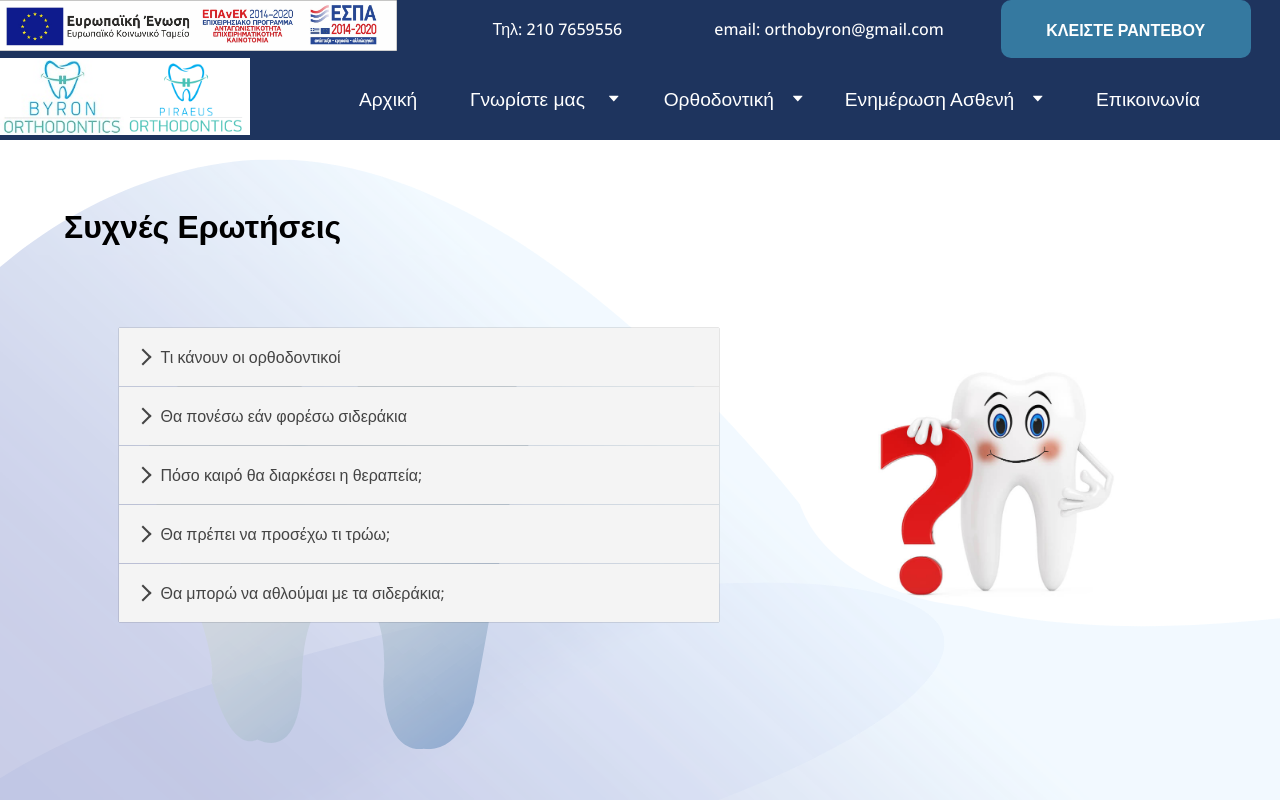
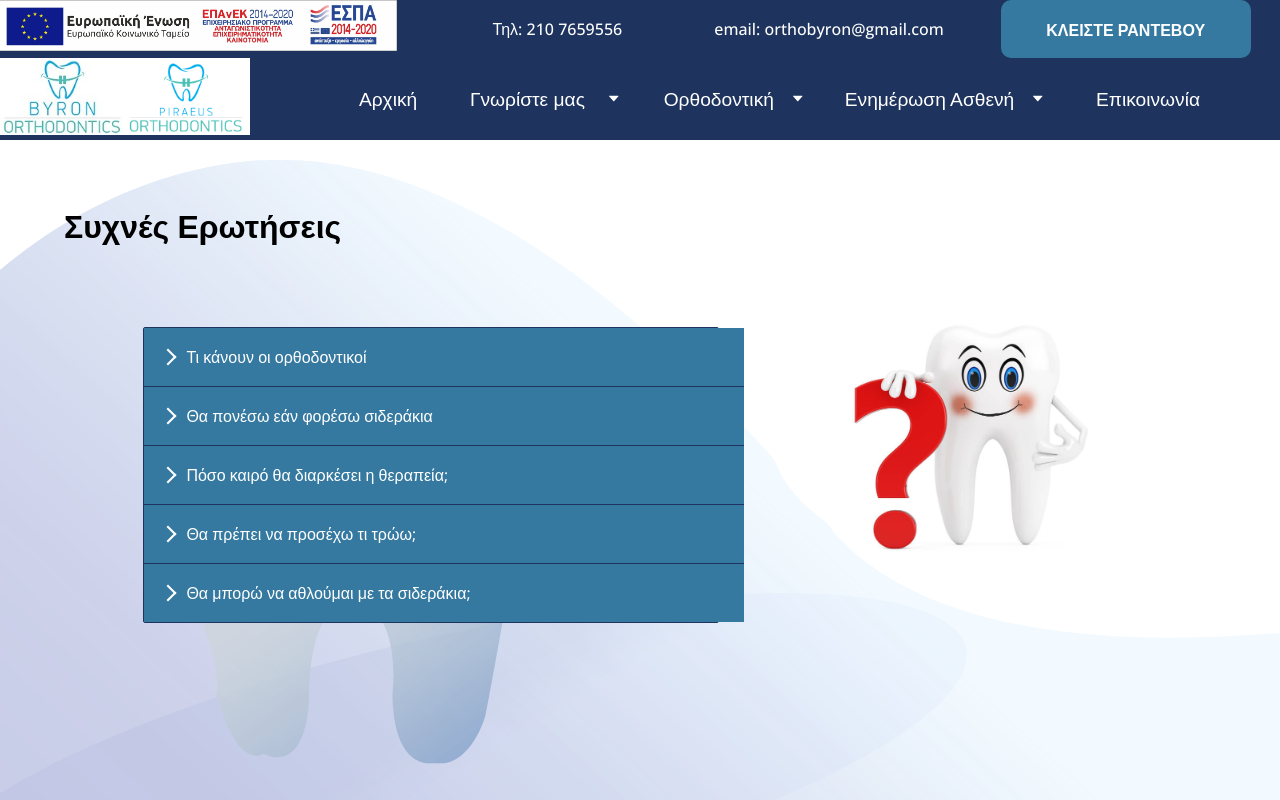
Before and after one commit to 3vilBonobo/orthobyron.gr, a React (Create React App) app: page /faq in a window 1280 px wide. Shown: the top 800 px of the page. Built offline with nearby package versions, Linux system fonts and the light colour scheme.

Commit message:
fix accordion styles

```diff
--- a/src/components/Styles/Faq.style.js
+++ b/src/components/Styles/Faq.style.js
@@ -9,7 +9,6 @@ export const StyledFaqMainSection = styled.div`
   align-items: center;
   justify-content: flex-start;
   width: 100%;
-  height: 100vh;
   padding: 4rem;
   position: relative;
   top: 180px;
@@ -26,11 +25,11 @@ export const StyledFaqTitle = styled.h1`
 export const StyledFaqContainer = styled.div`
   display: flex;
   flex-direction: column;
-  align-items: center;
+  align-items: flex-start;
   justify-content: space-around;
-  width: 100%;
   @media screen and (min-width: 768px) {
     flex-direction: row;
+    height: 600px;
   }
 `;
 
@@ -40,6 +39,13 @@ export const StyledFaqInfo = styled.div`
   }
 `;
 
+export const StyledFaqImageContainer = styled.div`
+  height: 100%;
+  @media screen and (min-width: 768px) {
+    height: 600px;
+  }
+`;
+
 export const StyledFaqImage = styled.img`
   max-width: 400px;
   border-radius: 50%;
--- a/src/components/Styles/accordionStyles.css
+++ b/src/components/Styles/accordionStyles.css
@@ -1,19 +1,19 @@
 .accordion {
-  border: 1px solid rgba(0, 0, 0, 0.1);
+  border: 1px solid #1e345e;
   border-radius: 2px;
   margin: 2rem;
 }
 
 .accordion__item + .accordion__item {
-  border-top: 1px solid rgba(0, 0, 0, 0.1);
+  border-top: 1px solid #1e345e;
   width: 350px;
   @media screen and (min-width: 768px) {
     width: 600px;
   }
 }
 .accordion__button {
-  background-color: #f4f4f4;
-  color: #444;
+  background-color: #3579a0;
+  color: #fff;
   cursor: pointer;
   padding: 18px;
   width: 100%;
@@ -26,10 +26,11 @@
 }
 
 .accordion__button:hover {
-  background-color: #ddd;
+  background-color: #2d6586;
 }
 
 .accordion__button:before {
+  color: #fff;
   display: inline-block;
   content: '';
   height: 10px;
@@ -50,6 +51,7 @@
 }
 
 .accordion__panel {
+  background-color: #e4e8f0;
   padding: 20px;
   animation: fadein 0.35s ease-in;
   width: 350px;
--- a/src/components/routes/Faq.js
+++ b/src/components/routes/Faq.js
@@ -5,6 +5,7 @@ import {
   StyledFaqTitle,
   StyledFaqContainer,
   StyledFaqInfo,
+  StyledFaqImageContainer,
   StyledFaqImage,
 } from '../styles/Faq.style';
 
@@ -16,6 +17,7 @@ const Faq = () => {
         <StyledFaqInfo>
           <FaqAccordion patients={patients} />
         </StyledFaqInfo>
+        <StyledFaqImageContainer></StyledFaqImageContainer>
         <StyledFaqImage src={patients.faq.image} />
       </StyledFaqContainer>
     </StyledFaqMainSection>
```
